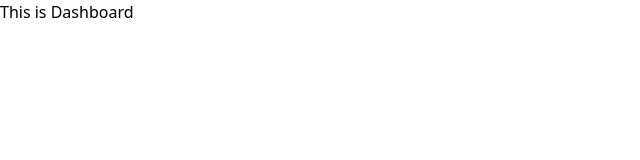
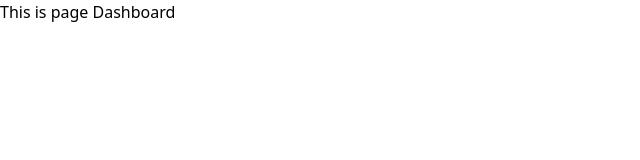
Before and after one commit to vyakhyaagoyal/tcb-project, a Next.js app: page /dashboard in a window 1280 px wide. Shown: the top 160 px of the page, without its empty margins (0-640 px from the left). Built offline with nearby package versions, Linux system fonts and the light colour scheme.

Commit message:
initial'

```diff
--- a/src/app/dashboard/page.jsx
+++ b/src/app/dashboard/page.jsx
@@ -3,7 +3,7 @@ import React from 'react'
 const page = () => {
   return (
     <div>
-      This is Dashboard
+      This is page Dashboard
     </div>
   )
 }
```
